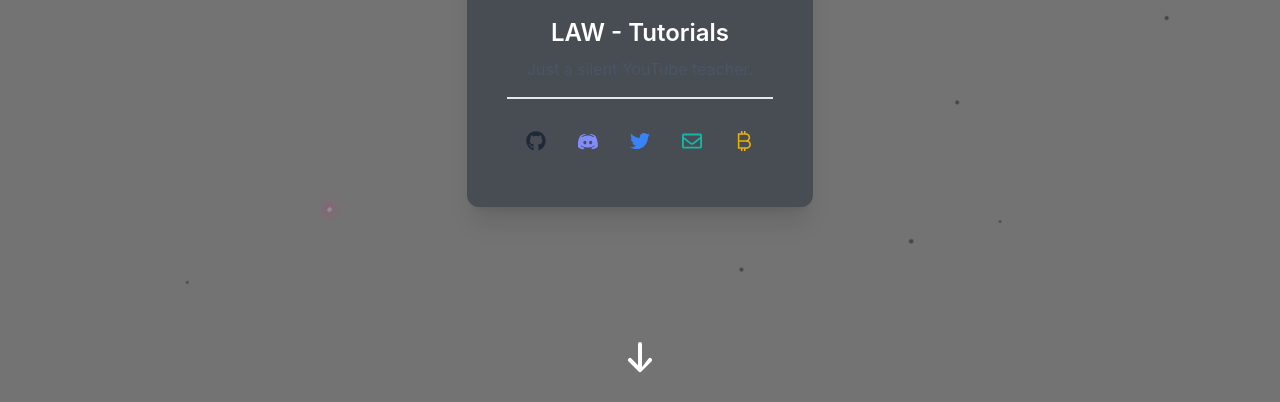
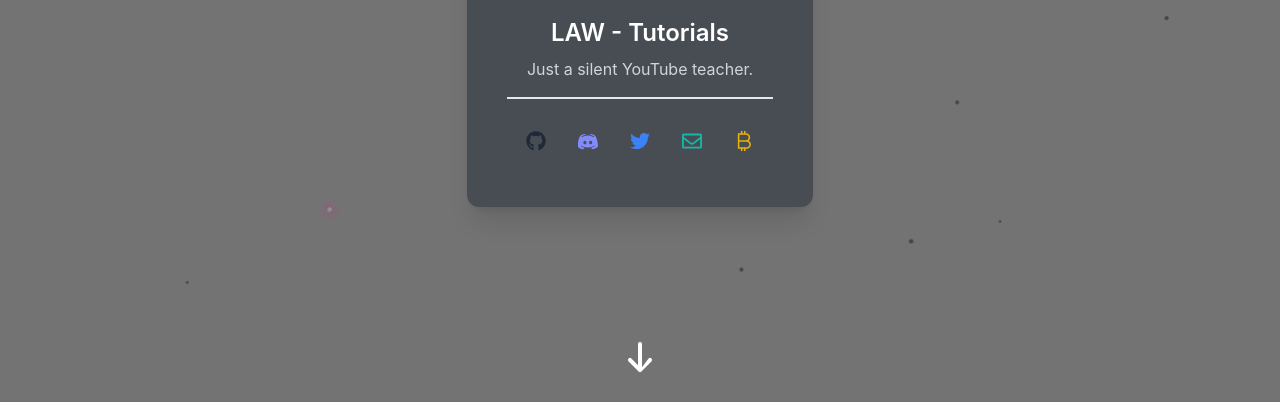
Before and after one commit to LawOff/lawoff.github.io, a website: page index.html in a window 1280 px wide. Shown: the part 398-800 px from the top of the page. Drawn offline with nearby package versions, Linux system fonts and the light colour scheme.

Commit message:
Update index.html

```diff
--- a/index.html
+++ b/index.html
@@ -39,7 +39,7 @@
                         <img class="h-40 w- rounded-full" src="https://avatars.githubusercontent.com/u/95545719" alt="avatar">
                     </div>
                     <div class="text-center mt-5"><p class="text-xl sm:text-2xl font-semibold text-white glow">LAW - Tutorials</p>
-                        <p class="text-xs sm:text-base text-gray-600 pt-2 pb-4 px-5 w-auto inline-block border-b-2">Just a silent YouTube teacher.</p>
+                        <p class="text-xs sm:text-base text-gray-300 pt-2 pb-4 px-5 w-auto inline-block border-b-2">Just a silent YouTube teacher.</p>
                         <div class="flex align-center justify-center mt-4">
                             <a class="text-xl m-1 p-1 sm:m-2 sm:p-2 text-gray-800 hover:bg-gray-800 rounded-full hover:text-white transition-colors duration-300" href="https://github.com/LawOff">
                                 <svg stroke="currentColor" fill="currentColor" stroke-width="0" viewBox="0 0 496 512" height="1em" width="1em" xmlns="http://www.w3.org/2000/svg" data-darkreader-inline-fill="" data-darkreader-inline-stroke="" style="--darkreader-inline-fill:currentColor; --darkreader-inline-stroke:currentColor;">
```
